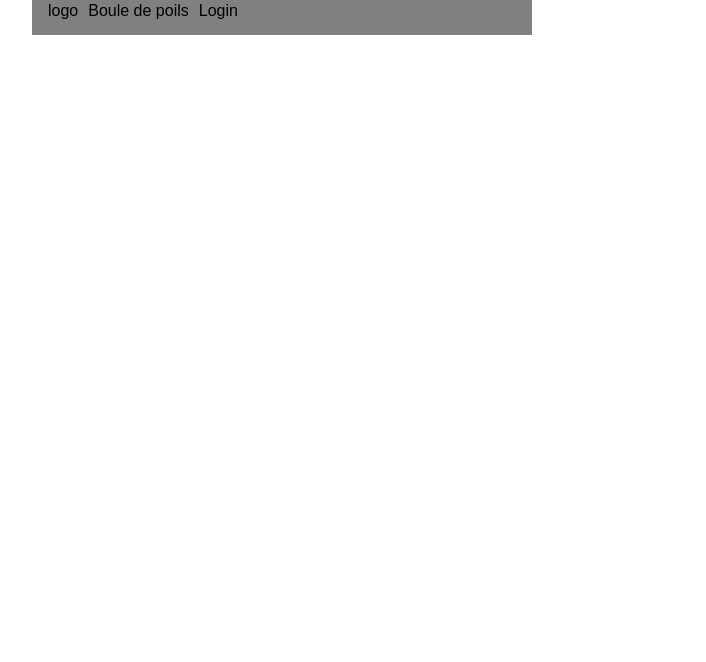
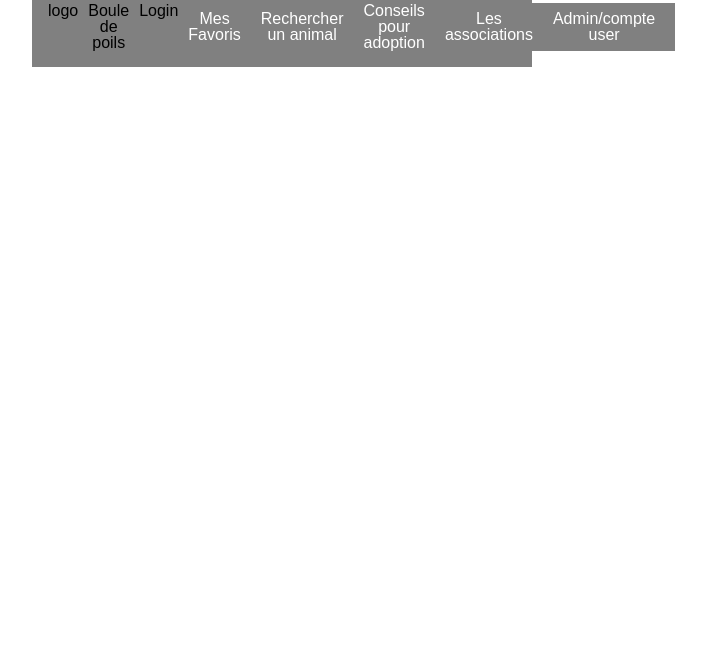
Before and after one commit to VirginieT/Boule_de_poils_front, a React app: page / in a window 1280 px wide. Shown: the part 138-800 px from the top of the page, without its empty margins (358-1064 px from the left). Built offline with nearby package versions, Linux system fonts and the light colour scheme.

Commit message:
prototype barre de navigation avance

```diff
--- a/src/components/NavBar/index.js
+++ b/src/components/NavBar/index.js
@@ -5,16 +5,16 @@ import './navbar.scss';
 
 const NavBar = () => {
 
-    const [toggleMenu, setToggleMenu] = useState(false);
+    const [toggleMenu, setToggleMenu] = useState(true);
 
     const toggleNavSmallScreen = () => {
 
       setToggleMenu(!toggleMenu);
     }
 
-    useEffect(() =>{
+    useEffect(() => {
 
-      const changeWidth = () => {
+     const changeWidth = () => {
           setLargeur(window.innerWidth);
 
          if (window.innerWidth > 500) {
--- a/src/components/NavBar/navbar.scss
+++ b/src/components/NavBar/navbar.scss
@@ -1,3 +1,7 @@
+
+
+
+
 .container{
 
 display: flex;
@@ -51,6 +55,7 @@ padding: 0;
 }
 
 
+
 @media screen and (max-width:500px) {
 
 
```
